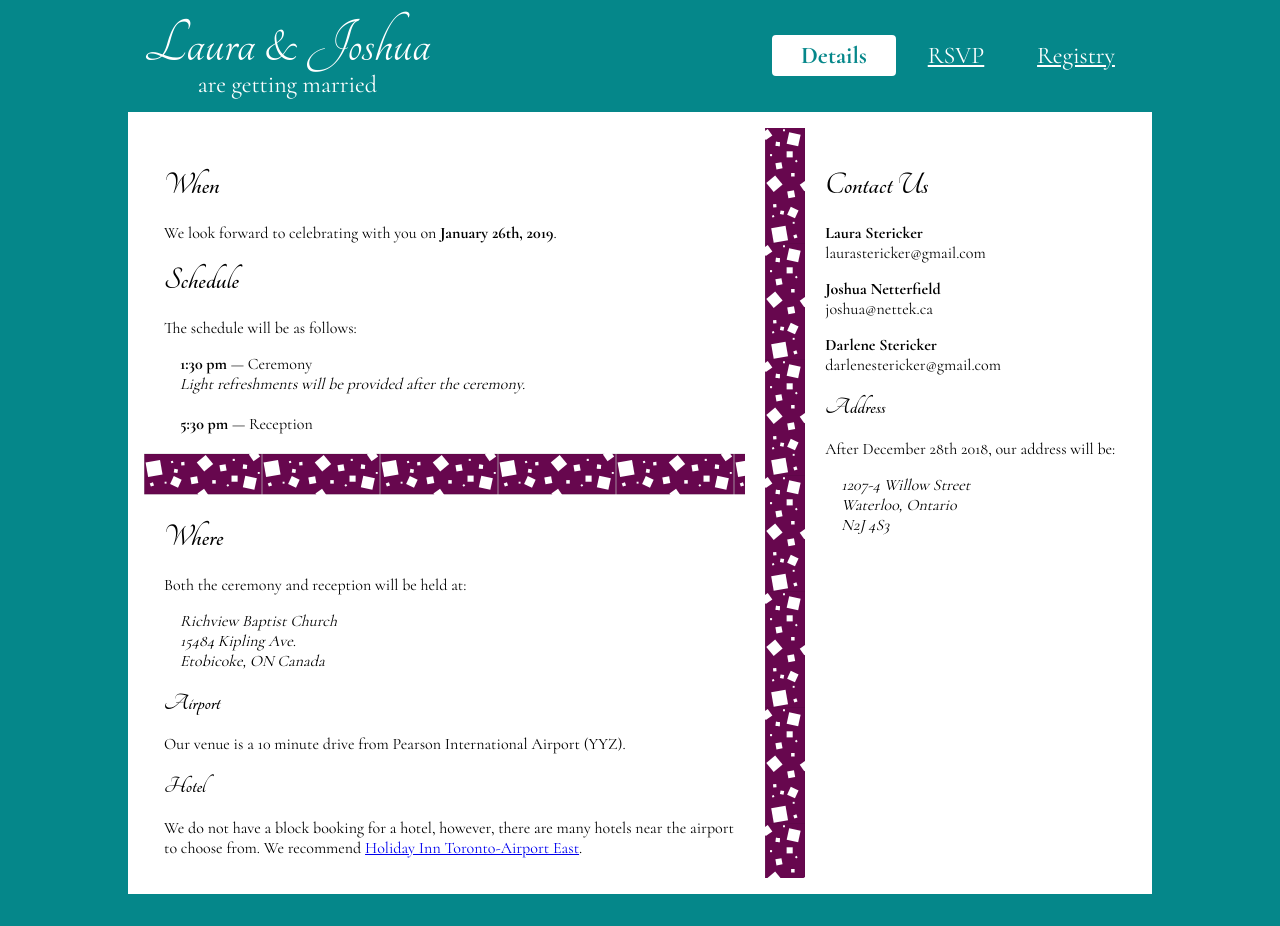
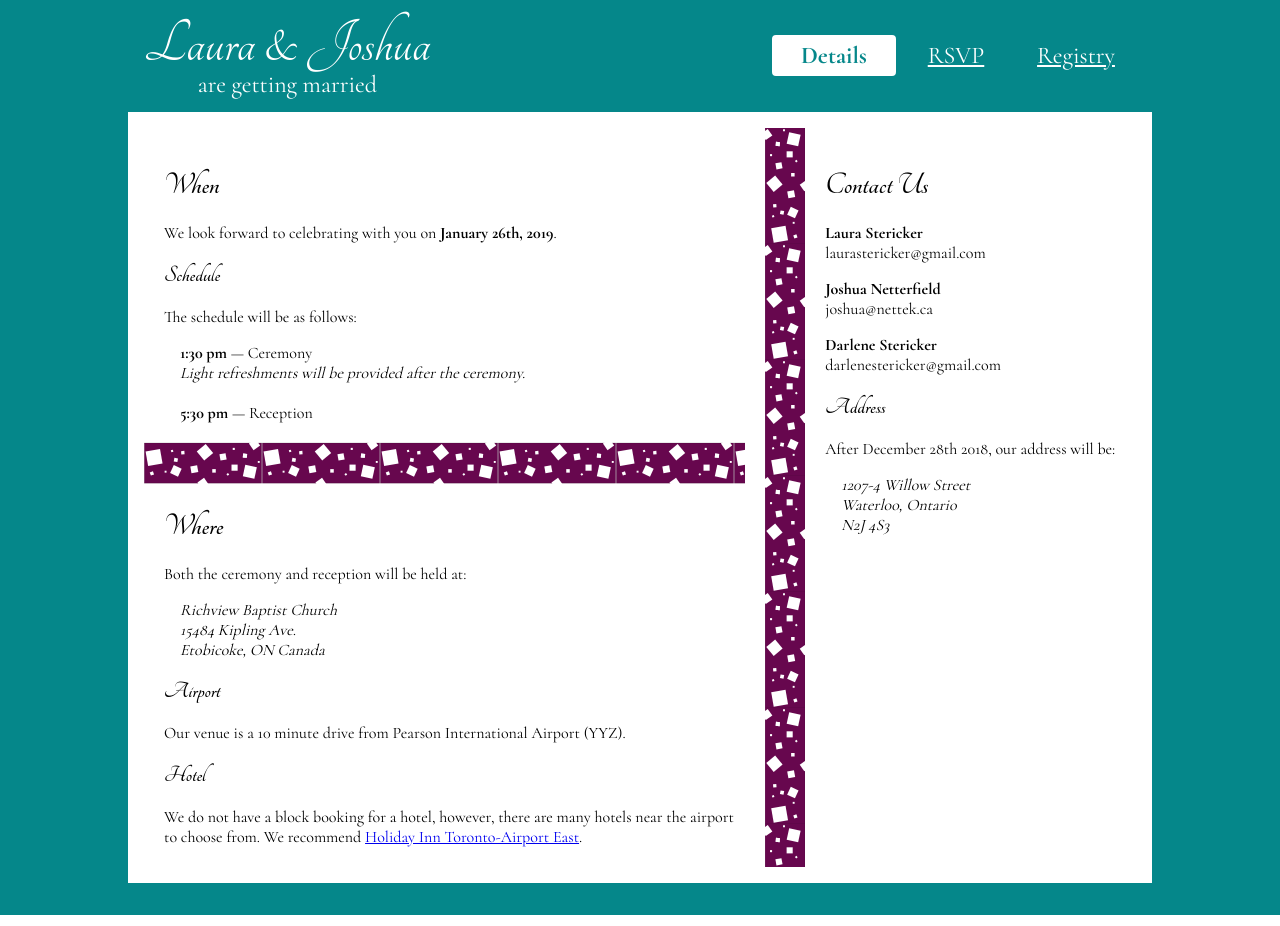
Before and after one commit to jocelyn-stericker/laura-and-joshua, a React (Create React App) app: page / in a window 1280 px wide. Built offline with nearby package versions, Linux system fonts and the light colour scheme.

Commit message:
Schedule -> h2

```diff
--- a/src/Details.tsx
+++ b/src/Details.tsx
@@ -12,7 +12,7 @@ export default class Home extends React.Component {
             <h1 className={css(styles.heading)}>When</h1>
             We look forward to celebrating with you on{" "}
             <strong>January 26th, 2019</strong>.
-            <h1 className={css(styles.heading)}>Schedule</h1>
+            <h2 className={css(styles.heading)}>Schedule</h2>
             The schedule will be as follows:
             <div className={css(styles.schedule)}>
               <div>
```
Also changed, not shown: 7 other files (tests, documents, lock files or other folders).
